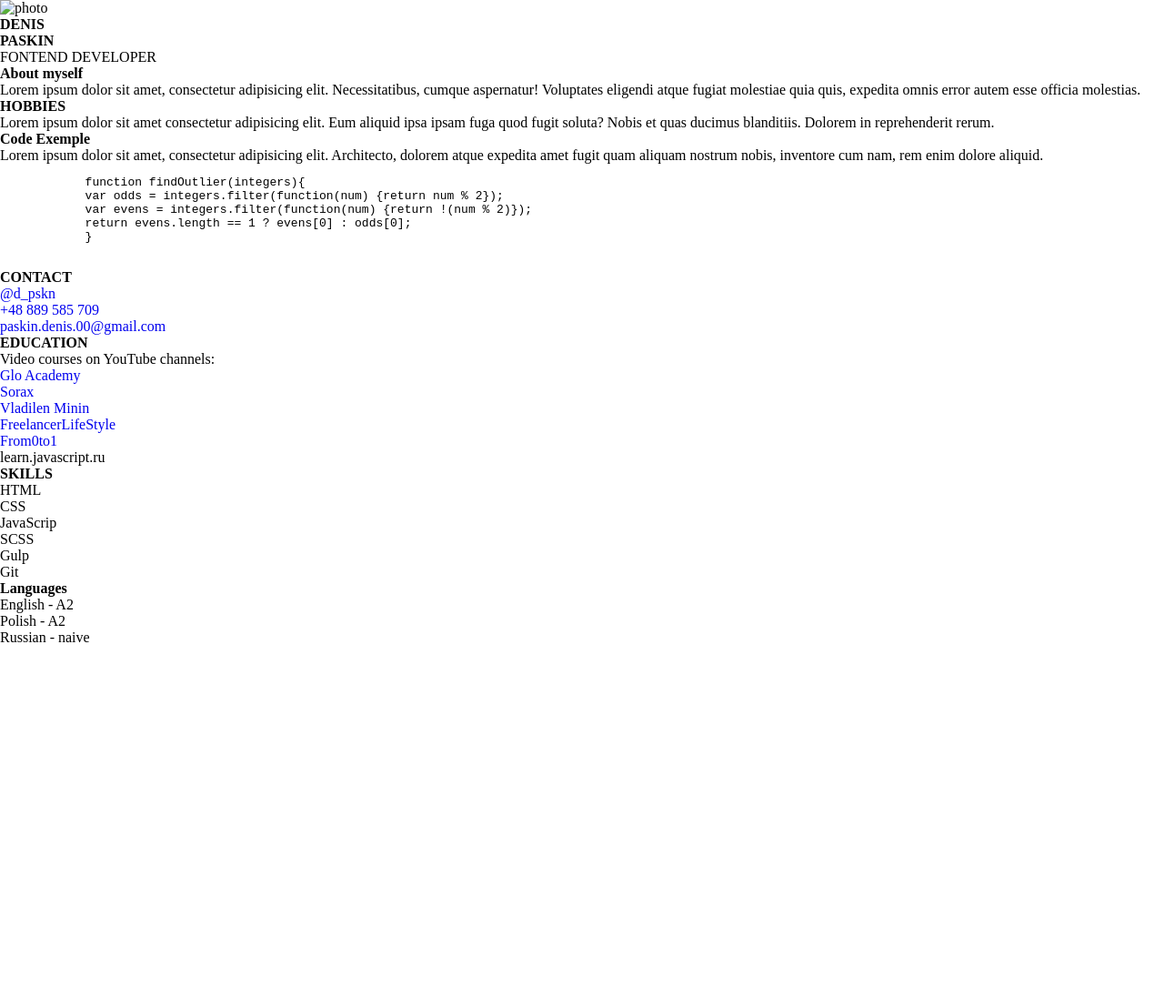
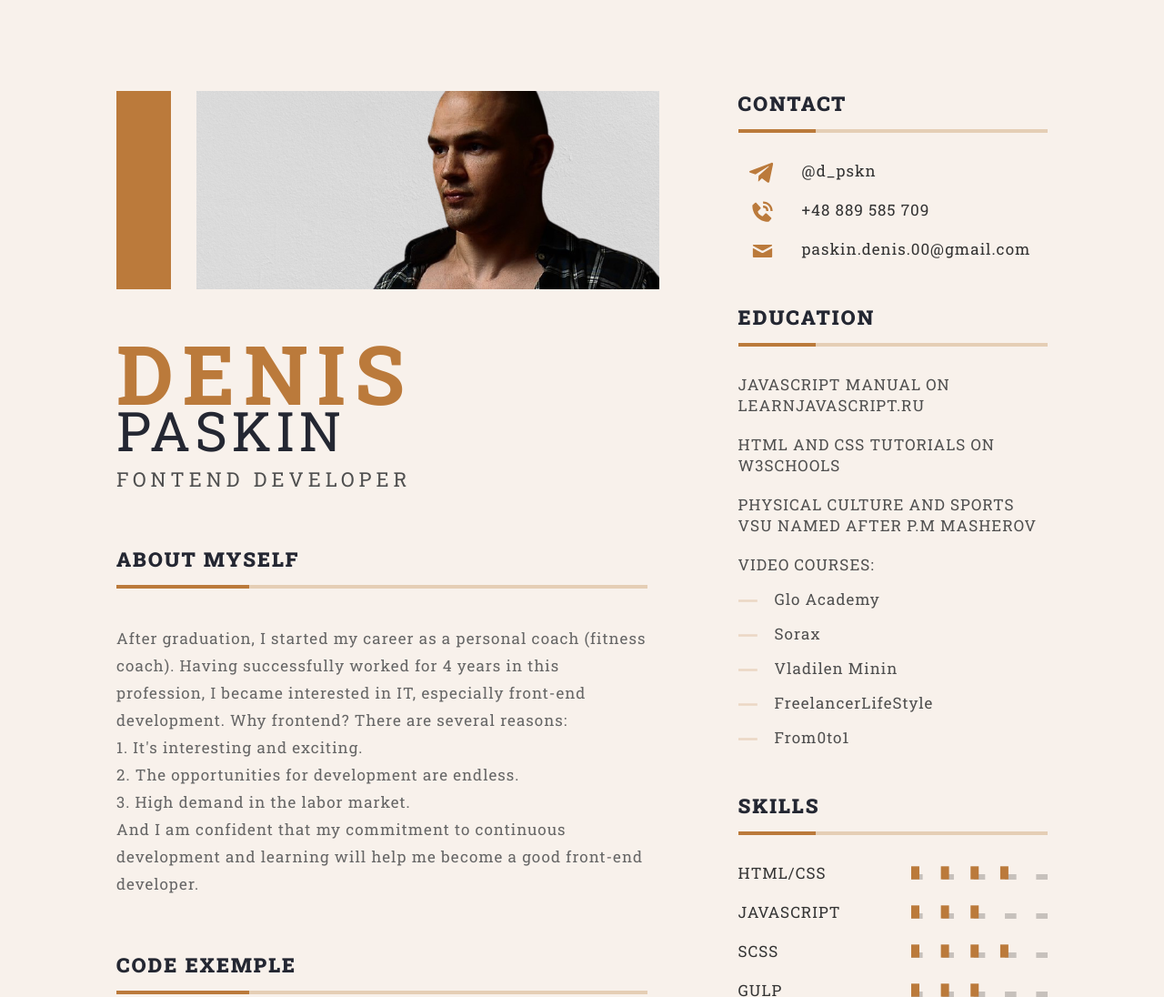
Before and after one commit to dzianisPaskin/rsschool-cv, a plain HTML site: page index.html in a window 1280 px wide. Shown: the top 1096 px of the page at 91% size. Before the commit the page ends 800 px from the top, so only its background shows below. Drawn offline with Linux system fonts and the light colour scheme.

Commit message:
feat: add css file and folder img

```diff
--- a/index.html
+++ b/index.html
@@ -5,95 +5,145 @@
   <meta charset="UTF-8">
   <meta http-equiv="X-UA-Compatible" content="IE=edge">
   <meta name="viewport" content="width=device-width, initial-scale=1.0">
+  <link href="https://fonts.googleapis.com/css2?family=Roboto+Slab:wght@300;400;700;900&display=swap" rel="stylesheet">
   <link rel="stylesheet" href="reset.css">
+  <link rel="stylesheet" href="style.css">
   <title>Denis Paskin</title>
 </head>
 
 <body>
   <div class="container">
+    <div class="wrapper">
       <main class="main">
-      <div class="main-content">
-        <img class="main-photo" src="#" alt="photo">
-        <div class="main-name">
-          <h1 class="main-first-name">DENIS</h1>
-          <h2 class="main-lastname">PASKIN</h2>
-          <span class="main-profession">FONTEND DEVELOPER</span>
+        <header>
+          <div class="header-photo">
+            <img src="./img/myFoto4.png" alt="my photo">
           </div>
+          <h1 class="header-name">DENIS</h1>
+          <h2 class="header-lastname">PASKIN</h2>
+          <p class="header-profession">FONTEND DEVELOPER</p>
+        </header>
         <section class="about">
           <h3 class="about-title">About myself</h3>
-            <p class="about-text">Lorem ipsum dolor sit amet, consectetur adipisicing elit. Necessitatibus, cumque
-              aspernatur! Voluptates eligendi atque fugiat molestiae quia quis, expedita omnis error autem esse officia
-              molestias.</p>
-        </section>
-        <section class="hobbies">
-          <h3 class="hobbies-title">HOBBIES</h3>
-          <p class="hobbies-text">Lorem ipsum dolor sit amet consectetur adipisicing elit. Eum aliquid ipsa ipsam fuga
-            quod fugit soluta? Nobis et quas ducimus blanditiis. Dolorem in reprehenderit rerum.</p>
+          <div class="line"></div>
+          <p class="about-text">
+            After graduation, I started my career as a personal coach (fitness coach). Having successfully worked for 4
+            years in
+            this profession, I became interested in IT, especially front-end development. Why frontend? There are
+            several reasons: <br>
+            1. It's interesting and exciting. <br>
+            2. The opportunities for development are endless. <br>
+            3. High demand in the labor market. <br>
+            And I am confident that my commitment to continuous development and learning will help me become a good
+            front-end
+            developer.
+          </p>
         </section>
         <section class="code">
           <h3 class="code-title">Code Exemple</h3>
+          <div class="line"></div>
           <p class="code-text">
-            Lorem ipsum dolor sit amet, consectetur adipisicing elit. Architecto, dolorem atque expedita amet fugit quam
-            aliquam nostrum nobis, inventore cum nam, rem enim dolore aliquid.
+            You are given an array (which will have a length of at least 3, but could be very large) containing
+            integers. The array
+            is either entirely comprised of odd integers or entirely comprised of even integers except for a single
+            integer N. Write
+            a method that takes the array as an argument and returns this "outlier" N.
           </p>
           <pre class="code-example">
+<code>
 function findOutlier(integers){
-            var odds = integers.filter(function(num) {return num % 2});
-            var evens = integers.filter(function(num) {return !(num % 2)});
+
+let odds = integers.filter(function(num) {
+  return num % 2
+});
+
+let evens = integers.filter(function(num) {
+  return !(num % 2)
+});
+
 return evens.length == 1 ? evens[0] : odds[0];
+
 }
+</code>
+
               </pre>
         </section>
-      </div>
       </main>
 
       <aside class="info">
         <section class="contacts">
           <h3 class="contacts-title">CONTACT</h3>
+          <div class="line"></div>
           <ul class="contacts-list">
-          <li><a class="contacts-link" href="#">@d_pskn</a></li>
-          <li><a class="contacts-link" href="tel:+48889585709">+48 889 585 709</a></li>
-          <li><a class="contacts-link" href="mailto:paskin.denis.00@gmail.com">paskin.denis.00@gmail.com</a></li>
+            <li><a class="contacts-link contacts-link--telegram" href="https://telegram.me/d_pskn">@d_pskn</a></li>
+            <li><a class="contacts-link contacts-link--phone" href="tel:+48889585709">+48 889 585 709</a></li>
+            <li><a class="contacts-link contacts-link--email"
+                href="mailto:paskin.denis.00@gmail.com">paskin.denis.00@gmail.com</a></li>
           </ul>
         </section>
         <section class="education">
           <h3 class="education-title">EDUCATION</h3>
+          <div class="line"></div>
           <ul class="education-list">
-          <li>Video courses on YouTube channels:
+            <li>
+              JavaScript Manual on <a href="https://learn.javascript.ru/">learnjavascript.ru</a>
+            </li>
+            <li>
+              HTML and CSS Tutorials on <a href="https://www.w3schools.com/">w3schools</a>
+            </li>
+            <li>
+              Physical Culture and Sports
+              VSU named after P.M Masherov
+            </li>
+            <li>Video courses:
               <ul class="education-links">
-              <li><a class="education-link" href="(https://www.youtube.com/c/GloAcademyChannel">Glo Academy</a></li>
+                <li><a class="education-link" href="https://www.youtube.com/c/GloAcademyChannel">Glo Academy</a></li>
                 <li><a class="education-link" href="https://www.youtube.com/c/artsorax">Sorax</a></li>
                 <li><a class="education-link" href="https://www.youtube.com/c/VladilenMinin">Vladilen Minin</a></li>
-              <li><a class="education-link" href="https://www.youtube.com/c/FreelancerLifeStyle">FreelancerLifeStyle</a>
+                <li><a class="education-link"
+                    href="https://www.youtube.com/c/FreelancerLifeStyle">FreelancerLifeStyle</a>
                 </li>
                 <li><a class="education-link" href="https://www.youtube.com/c/%D0%9E%D1%820%D0%B4%D0%BE1">From0to1</a>
                 </li>
               </ul>
             </li>
-          <li><a class="education-link" href="https://learn.javascript.ru/"></a>learn.javascript.ru</li>
           </ul>
         </section>
         <section class="skills">
           <h3 class="skills-title">SKILLS</h3>
+          <div class="line"></div>
           <ul class="skills-list">
-          <li>HTML</li>
-          <li>CSS</li>
-          <li>JavaScrip</li>
-          <li>SCSS</li>
-          <li>Gulp</li>
-          <li>Git</li>
+            <li class="skills-list--item skills-scale--foure">HTML/CSS</li>
+            <li class="skills-list--item skills-scale--three">JavaScript</li>
+            <li class="skills-list--item skills-scale--foure">SCSS</li>
+            <li class="skills-list--item skills-scale--three">Gulp</li>
+            <li class="skills-list--item skills-scale--three">Git</li>
+            <li class="skills-list--item skills-scale--three">Figma</li>
           </ul>
         </section>
         <section class="languages">
+
           <h3 class="languages-title">Languages</h3>
+          <div class="line"></div>
           <ul class="languages-list">
             <li>English - A2</li>
             <li>Polish - A2</li>
-          <li>Russian - naive</li>
+            <li>Russian - native</li>
           </ul>
         </section>
       </aside>
     </div>
+    <footer class="footer">
+      <a class="github-link" href="https://github.com/dzianisPaskin">
+        <img class="github-logo" src="./img/github.svg" style="height: 40px" alt="github logo">
+        <p>Visit my Github</p>
+      </a>
+      <p class="year">2021</p>
+      <a class="rsschool-link" href="https://rs.school/js/">
+        <img class="rsschool-logo" src="./img/rs_school_js.svg" style="width: 100px" alt="rsschool logo">
+      </a>
+    </footer>
+  </div>
 </body>
 
 </html>
--- /dev/null
+++ b/style.css
@@ -0,0 +1,255 @@
+body {
+  font: 400 17px "Roboto Slab", sans-serif;
+  line-height: 23px;
+  letter-spacing: 1px;
+  color: #666666;
+  background-color: rgba(187, 122, 59, 0.1);
+}
+
+h3 {
+  padding-bottom: 14px;
+  border-bottom: 4px solid rgba(187, 122, 59, 0.3);
+  font: 900 22px "Roboto Slab", sans-serif;
+  line-height: 28px;
+  letter-spacing: 2px;
+  text-transform: uppercase;
+  color: #242732;
+}
+
+a {
+  color: #4f4f4f;
+}
+
+a:hover {
+  text-decoration: underline;
+}
+
+.line {
+  height: 4px;
+  width: 25%;
+  background-color: #BB7A3B;
+  margin-top: -4px;
+}
+
+.container {
+  margin: 100px auto 0;
+  width: 1024px;
+  height: 100vh;
+}
+
+.wrapper {
+  display: flex;
+}
+
+.main {
+  width: 60%;
+}
+
+.info {
+  margin-left: 100px;
+  width: 35%;
+}
+
+.header-photo {
+  position: relative;
+  margin-bottom: 70px;
+}
+
+.header-photo img {
+  margin-left: 15%;
+  display: block;
+  height: 218px;
+}
+
+.header-photo::after {
+  position: absolute;
+  content: "";
+  top: 0;
+  left: 0;
+  bottom: 0;
+  width: 60px;
+  background-color: #BB7A3B;
+
+}
+
+.header-name {
+  font: 700 90px "Roboto Slab", sans-serif;
+  line-height: 45px;
+  letter-spacing: 10px;
+  color: #BB7A3B;
+}
+
+.header-lastname {
+  font: 400 60px "Roboto Slab", sans-serif;
+  letter-spacing: 5px;
+  color: #242732;
+}
+
+.header-profession {
+  font: 400 22px "Roboto Slab", sans-serif;
+  letter-spacing: 5px;
+  color: #4F4F4F;
+}
+
+.about {
+  margin: 60px 0 60px;
+}
+
+.about-text,
+.hobbies-text,
+.code-text {
+  margin-top: 40px;
+  line-height: 30px;
+}
+
+.hobbies {
+  margin-bottom: 40px;
+}
+
+pre {
+  margin: 0 -70px 0 0;
+  padding: 0 20px;
+  /* background-color: rgba(187, 122, 59, 0.1); */
+}
+
+code {
+  margin: 0;
+  padding: 0;
+  border: 0;
+  vertical-align: baseline;
+}
+
+
+.contacts,
+.education,
+.skills {
+  margin-bottom: 30px;
+}
+
+.contacts-list,
+.education-list,
+.skills-list,
+.languages-list {
+  margin-top: 30px
+}
+
+.contacts-list li {
+  padding: 0 0 20px 70px;
+}
+
+.contacts-link {
+  position: relative;
+  font-weight: 400;
+  font-size: 17px;
+  line-height: 22px;
+  color: #333333;
+}
+
+.contacts-link:hover {
+  text-decoration: underline;
+}
+
+.contacts-link--telegram::before {
+  content: url("./img/telegram.svg");
+  position: absolute;
+  top: -1px;
+  left: -60px;
+}
+
+.contacts-link--phone::before {
+  content: url("./img/phone.svg");
+  position: absolute;
+  top: -12px;
+  left: -66px;
+}
+
+.contacts-link--email::before {
+  content: url("./img/email.svg");
+  position: absolute;
+  top: -11px;
+  left: -66px;
+}
+
+.education-list li {
+  padding-bottom: 20px;
+  text-transform: uppercase;
+  color: #4F4F4F;
+}
+
+.education-links li {
+  position: relative;
+  padding: 15px 0 0 40px;
+  text-transform: none;
+}
+
+.education-link::before {
+  content: url("./img/Rectangle.svg");
+  position: absolute;
+  top: 12px;
+  left: 0;
+}
+
+.languages-list {
+  text-align: center;
+}
+
+.skills-list--item,
+.languages-list li {
+  position: relative;
+  padding-bottom: 20px;
+  text-transform: uppercase;
+  color: #333333;
+}
+
+.skills-list--item::after {
+  content: url("./img/RectangleScale-bg.svg");
+  position: absolute;
+  right: 0px;
+  bottom: 17px;
+}
+
+.skills-scale--foure::before {
+  content: url("./img/rectangleScale4.svg");
+  position: absolute;
+  z-index: 1;
+  right: 10px;
+  bottom: 19px;
+}
+
+.skills-scale--three::before {
+  content: url("./img/rectangleScale3.svg");
+  position: absolute;
+  z-index: 1;
+  right: 10px;
+  bottom: 19px;
+}
+
+.languages-list li {
+  padding-left: 40px;
+}
+
+/* .languages-list li::before {
+  content: url("./img/Rectangle.svg");
+  position: absolute;
+  top: -5px;
+  left: 0;
+} */
+
+.footer {
+  display: flex;
+  justify-content: space-between;
+  align-items: center;
+  margin-top: 70px;
+  padding: 20px 0 20px;
+  width: 100%;
+
+}
+
+.github-link {
+  display: flex;
+  align-items: center;
+}
+
+.github-logo {
+  padding-right: 10px;
+}
```
Also changed, not shown: img/Rectangle.svg (added), img/RectangleScale-bg.svg (added), img/email.svg (added), img/github.svg (added), img/location.svg (added), img/myFoto1.png (added), img/myFoto2.png (added), img/myFoto3.png (added), img/myFoto4.png (added), img/phone.svg (added), img/rectangleScale3.svg (added), img/rectangleScale4.svg (added), img/rs_school_js.svg (added), img/telegram.svg (added). Lines whose indentation alone changed are shown as unchanged.
